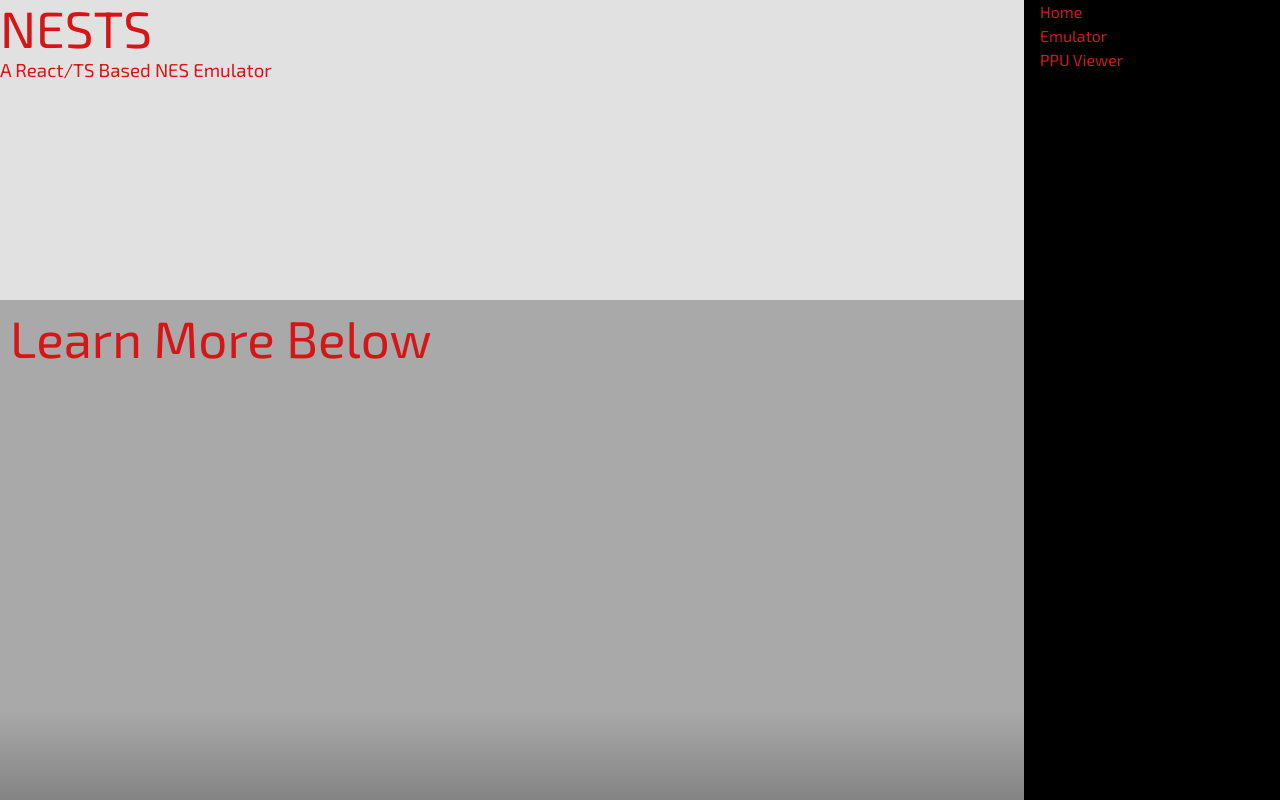
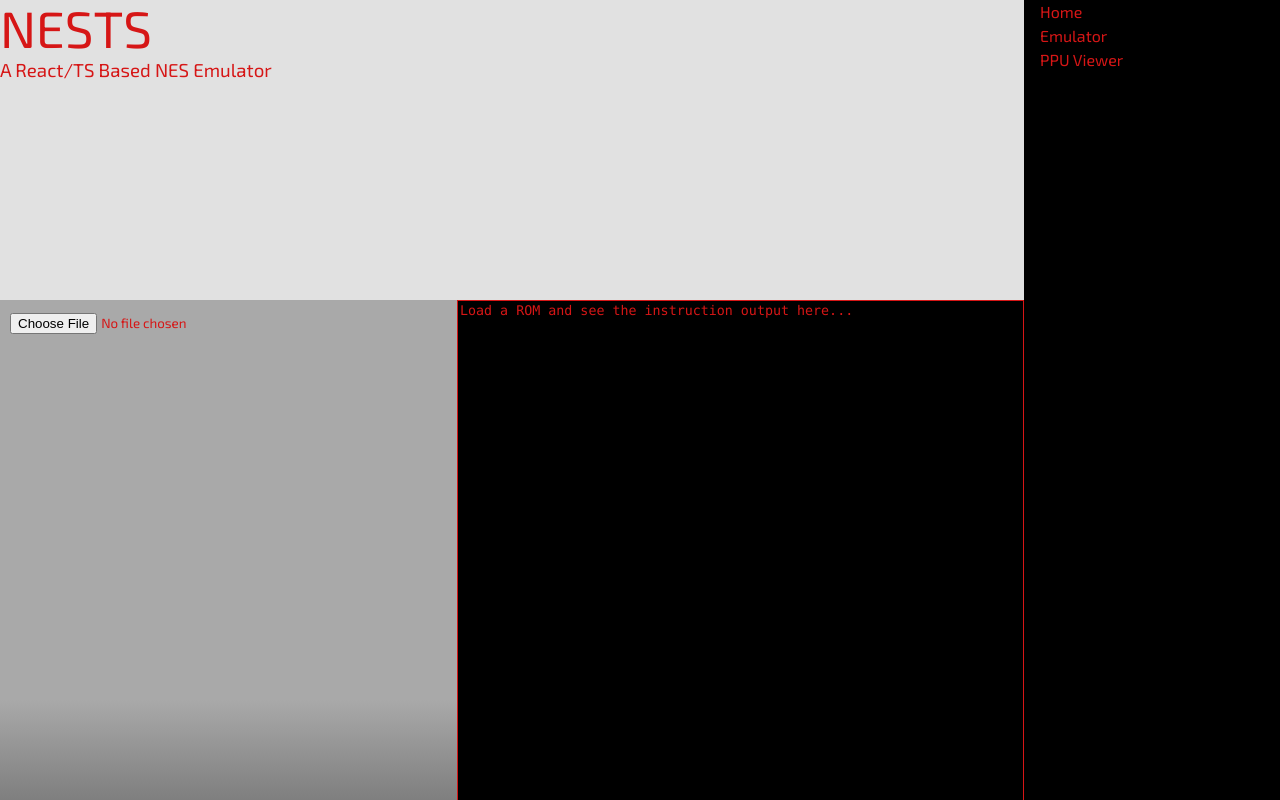
Before and after one commit to Altraum/nes-ts, a React (Vite) app: page / in a window 1280 px wide. Shown: the top 800 px of the page. Built offline with nearby package versions, Linux system fonts and the light colour scheme.

Commit message:
Added component for reading CPU logs

```diff
--- a/src/App.css
+++ b/src/App.css
@@ -37,5 +37,27 @@
     background: #000;
     background: linear-gradient(to bottom, #A9A9A9 0%, #A9A9A9 50%, #000000 100%);
     height: 50em;
-    padding: 10px;
 }
+
+#OutputLog {
+    min-width: 50%;
+    height: 100%;
+    overflow-y: scroll;
+    border-color: #D61616;
+    border-style: solid;
+    border-width: 1px;
+    background-color: #000000;
+    font-family:Consolas,Monaco,Lucida Console,Liberation Mono,
+    DejaVu Sans Mono,Bitstream Vera Sans Mono,Courier New, monospace;
+    white-space: nowrap;
+    resize: none;
+}
+
+#InputRom {
+    flex-grow: 1;
+    padding : 10px;
+}
+
+#CpuReader {
+    display:flex;
+}
--- a/src/App.tsx
+++ b/src/App.tsx
@@ -4,7 +4,7 @@
 import './App.css'
 import Sidebar from "./components/Sidebar.tsx";
 import Title from "./components/Title.tsx";
-import About from "./components/About.tsx";
+import CpuReader from "./components/CpuReader.tsx";
 
 function App() {
     // const [count, setCount] = useState(0)
@@ -12,7 +12,7 @@
   return (
     <>
         <Title/>
-        <About/>
+        <CpuReader/>
         <Sidebar/>
     </>
   )
--- a/src/components/CpuReader.tsx
+++ b/src/components/CpuReader.tsx
@@ -1,14 +1,42 @@
-import FileUploader from "./FileLoader.tsx";
+import RomLoader from "./RomLoader.tsx";
+import {Nes} from "../hardware/Nes.ts";
+import {useEffect, useState} from "react";
+
+const nes = new Nes()
 
 export default function CpuReader() {
+    const [romData, setRomData] = useState<ArrayBuffer | null>(null)
+    const [log, setLog] = useState<string>("Load a ROM and see the instruction output here...")
+
+
+    const loadRom = (romBinary: ArrayBuffer) => {
+        setRomData(romBinary)
+    }
+
+    if(romData) {
+        nes.setRom(romData)
+        nes.runCpu()
+    }
+
+    useEffect(() => {
+        let myInterval : number;
+        if(romData) {
+            myInterval = setInterval(() => {
+                setLog(nes.getCpuLog());
+            }, 1000)
+        }
+        return () => {
+            clearInterval(myInterval);
+        };
+    }, [romData]);
+
+
     return (
-        <main>
-            <div id="InputRom">
-                <FileUploader/>
-            </div>
-            <div id="OutputLog">
-
-            </div>
+        <main id="CpuReader">
+            <span id="InputRom">
+                <RomLoader setRom={loadRom}/>
+            </span>
+            <textarea id="OutputLog" value={log} cols={68} readOnly={true}/>
         </main>
     )
 }
--- /dev/null
+++ b/src/components/RomLoader.tsx
@@ -0,0 +1,30 @@
+import {type ChangeEvent, useState} from "react";
+
+export default function RomLoader({setRom} : {setRom : (romData : ArrayBuffer) => void}) {
+    const [file, setFile] = useState<File | null>(null)
+
+    function handleFileChange(e: ChangeEvent<HTMLInputElement>) {
+        if(e.target.files) {
+            setFile(e.target.files[0]);
+            if(file){
+                loadReader(file);
+            }
+        }
+    }
+
+    function loadReader(file: File) {
+        const reader = new FileReader();
+
+        reader.onload = () => {
+            setRom(reader.result);
+        }
+
+        reader.readAsArrayBuffer(file);
+    }
+
+    return (
+        <div>
+            <input type="file" onChange={handleFileChange}/>
+        </div>
+    )
+}
```
